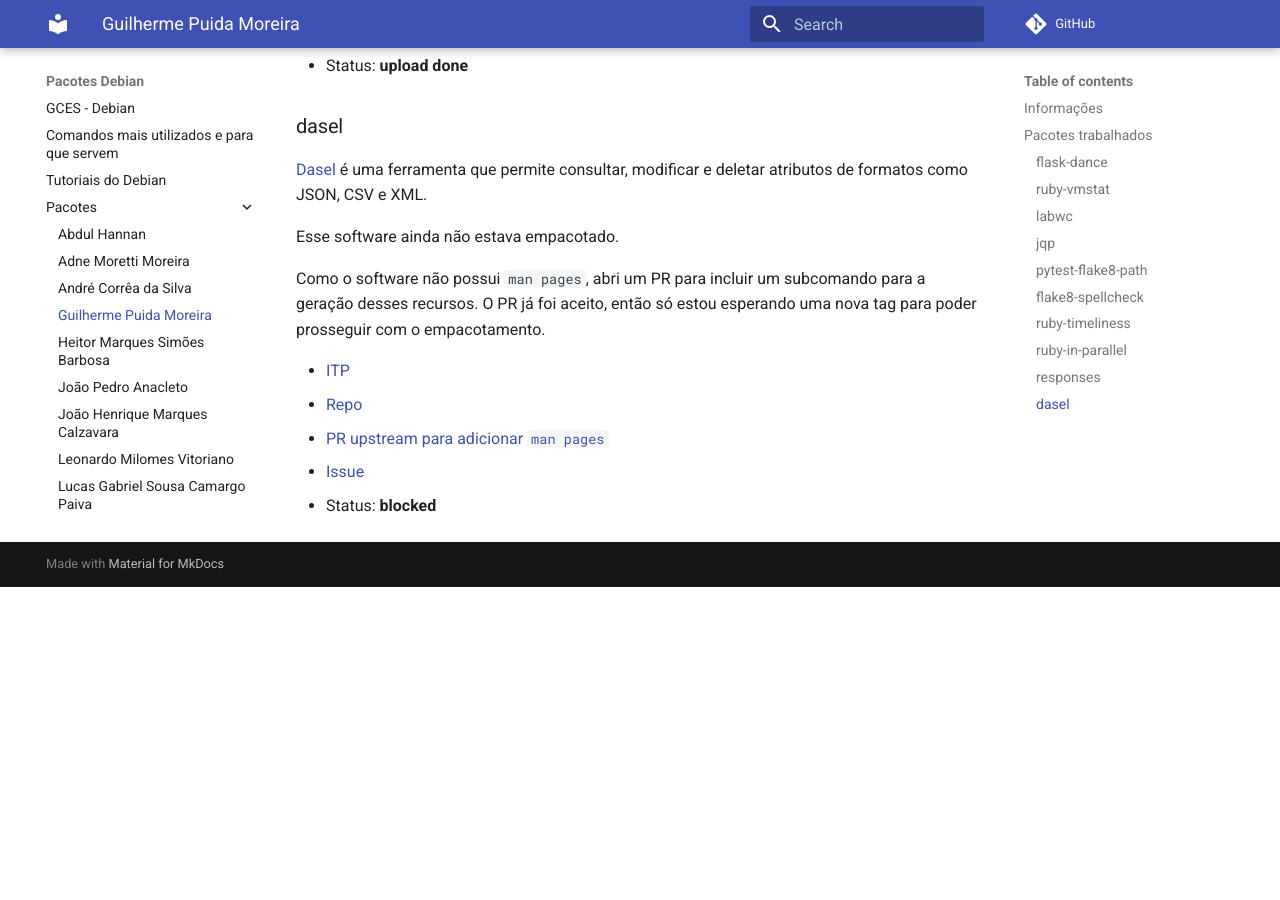
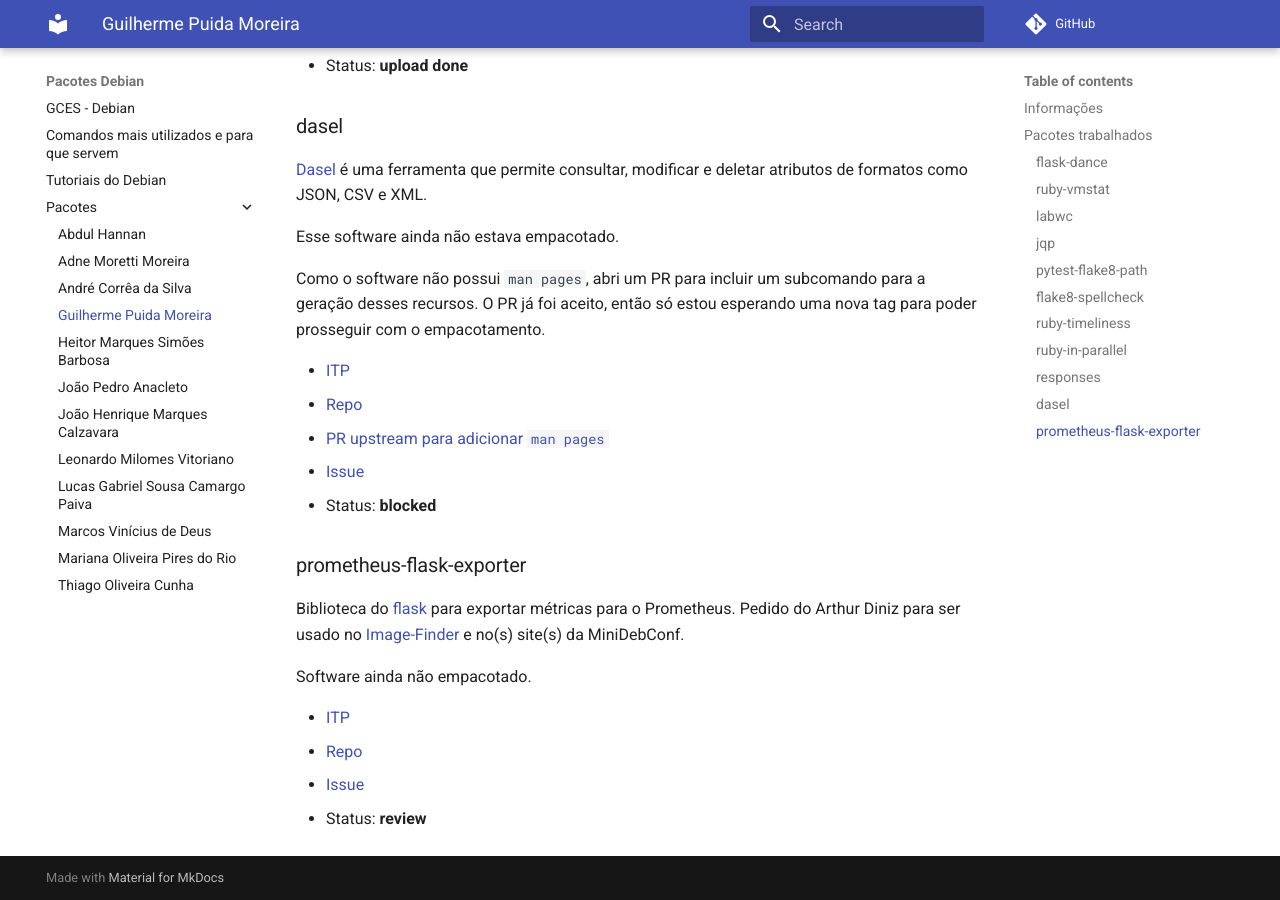
Before and after one commit to FGA-GCES/Debian_Pacotes, an MkDocs documentation site: the page built from docs/pacotes/guilherme-puida-moreira.md, in a window 1280 px wide and 900 px high, scrolled down 2594 px. Built offline with MkDocs 1.6.1 and Material for MkDocs 9.7.7, drawn with Linux system fonts in a browser that asks for light colours; comment, search, counter and statistics services are not loaded; before the commit the page ends 3181 px from its top, so only the background shows below that.

Commit message:
Pacote prometheus-flask-exporter

```diff
--- a/docs/pacotes/guilherme-puida-moreira.md
+++ b/docs/pacotes/guilherme-puida-moreira.md
@@ -59,7 +59,7 @@
 ### flake8-spellcheck
 
 Pacote novo. Nova dependência do
-[Image-Finder](https://salsa.debian.org/cloud-team/image-finder) no
+[Image-Finder] no
 [Merge Request !121](https://salsa.debian.org/cloud-team/image-finder/-/merge_requests/121).
 
 - [ITP](https://bugs.debian.org/1054413)
@@ -117,3 +117,18 @@
 - [PR upstream para adicionar `man pages`](https://github.com/TomWright/dasel/pull/375)
 - [Issue](https://salsa.debian.org/debian-brasilia-team/docs/-/issues/123)
 - Status: **blocked**
+
+### prometheus-flask-exporter
+
+Biblioteca do [flask] para exportar métricas para o Prometheus. Pedido do
+Arthur Diniz para ser usado no [Image-Finder] e no(s) site(s) da MiniDebConf.
+
+Software ainda não empacotado.
+
+- [ITP](https://bugs.debian.org/cgi-bin/bugreport.cgi?bug=1056728)
+- [Repo](https://salsa.debian.org/puida/prometheus-flask-exporter)
+- [Issue](https://salsa.debian.org/debian-brasilia-team/docs/-/issues/125)
+- Status: **review**
+
+[flask]: https://flask.palletsprojects.com
+[Image-Finder]: https://salsa.debian.org/cloud-team/image-finder
```
